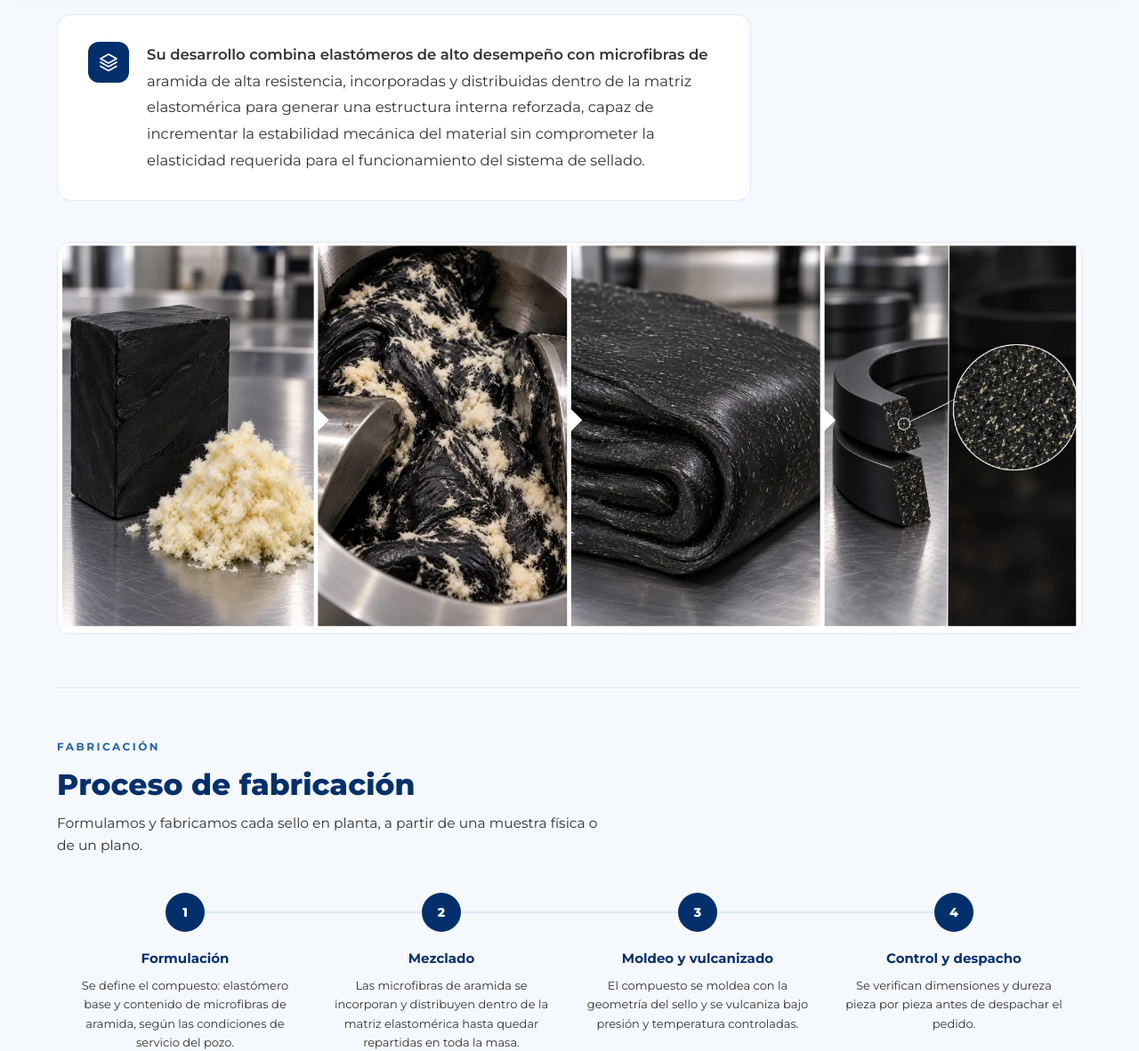
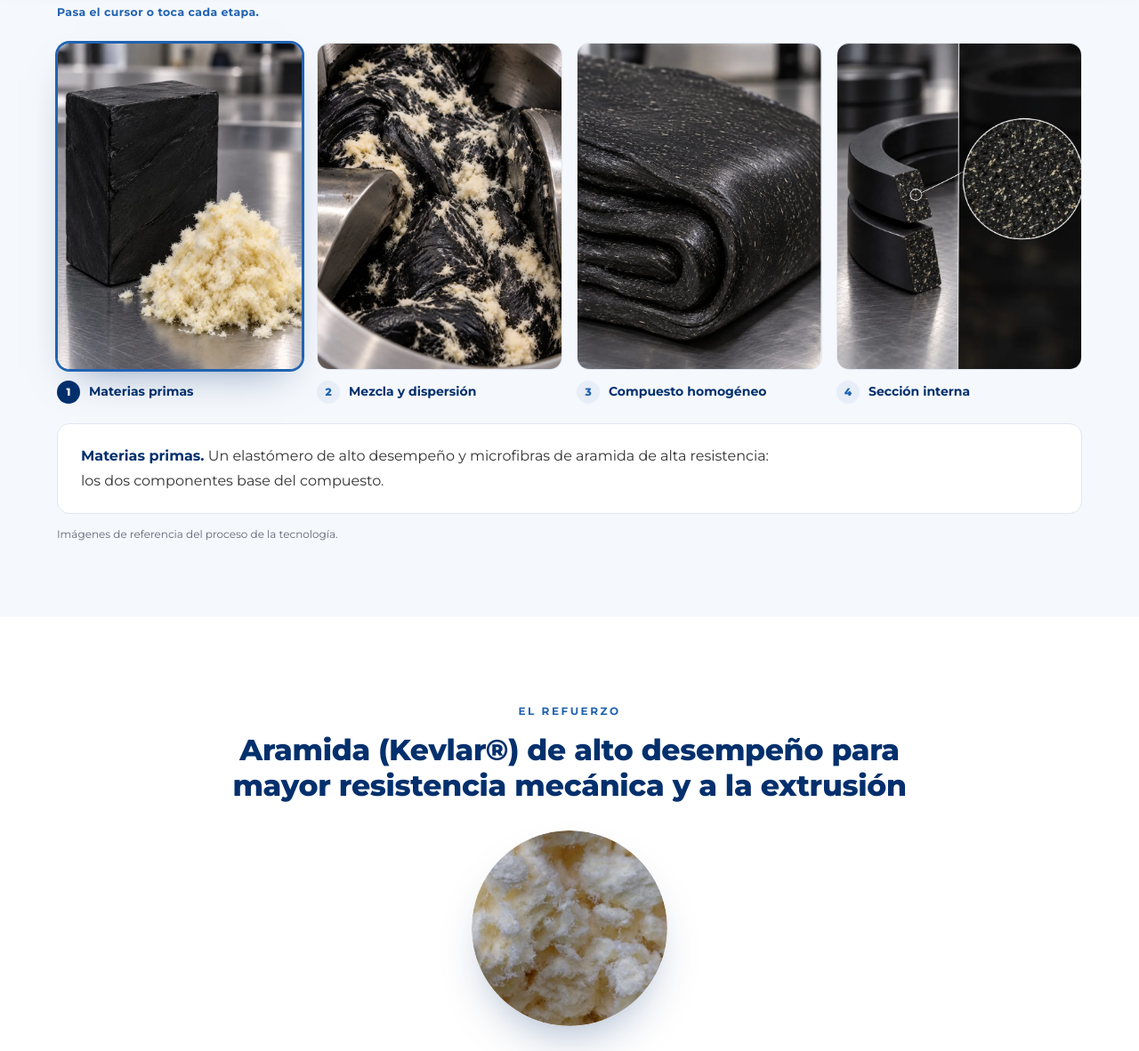
Before and after one commit to Camilo-Acvs/polymers-seals, a plain HTML site: page Página/polykran.html in a window 1280 px wide. Shown: the part 804-1986 px from the top of the page at 89% size. Drawn offline with Linux system fonts and the light colour scheme.

Commit message:
POLYKRAN V4

```diff
--- a/Página/css/polykran.css
+++ b/Página/css/polykran.css
@@ -14,9 +14,9 @@ html:has(.pk2-hero), body:has(.pk2-hero) { overflow-x: clip; }
 .pk2-rise.d3 { transition-delay: .24s; }
 
 /* Cabeceras de sección (más grandes que el default de styles.css) */
-.pk2-head { margin-bottom: 38px; }
+.pk2-head { margin-bottom: 26px; }
 .pk2-scene .section-tag, .pk2-tech .section-tag, .pk2-variants .section-tag,
-.pk2-proc-head .section-tag, .pk2-head .section-tag {
+.pk2-head .section-tag {
   font-size: 12px; letter-spacing: 2.5px; margin-bottom: 14px;
 }
 .pk2-head .section-title {
@@ -62,34 +62,48 @@ html:has(.pk2-hero), body:has(.pk2-hero) { overflow-x: clip; }
   border: 1px solid rgba(255,255,255,.22); border-radius: 100px;
   padding: 7px 14px; background: rgba(255,255,255,.05);
 }
-/* ── TECNOLOGÍA: párrafo del cliente + strip del proceso + fabricación ── */
+/* ── TECNOLOGÍA: cabecera + proceso interactivo de 4 paneles ── */
 .pk2-tech { padding: 84px 0; background: #F5F8FC; }
 
-/* párrafo del cliente en tarjeta con ícono */
-.pk2-tech-lead {
-  max-width: 780px; margin: 0 0 46px;
-  display: grid; grid-template-columns: 46px 1fr; gap: 20px; align-items: start;
-  background: #fff; border: 1px solid var(--border); border-radius: 16px;
-  padding: 30px 34px;
+.pk2-flow-hint { margin: 0 0 24px; font-size: 12.5px; font-weight: 700; letter-spacing: .4px; color: var(--blue-mid); }
+
+.pk2-flow-row { display: grid; grid-template-columns: repeat(4, 1fr); gap: 16px; }
+.pk2-flow-panel {
+  appearance: none; -webkit-appearance: none; border: 0; padding: 0; margin: 0; background: none;
+  font: inherit; color: inherit; text-align: left; cursor: pointer;
+  display: flex; flex-direction: column; gap: 12px;
 }
-.pk2-tech-lead-ico {
-  width: 46px; height: 46px; border-radius: 12px; flex: 0 0 auto;
-  background: var(--blue-dark); color: #fff; display: grid; place-items: center;
+.pk2-flow-panel:focus-visible { outline: 2px solid var(--blue-mid); outline-offset: 4px; border-radius: 6px; }
+.pk2-flow-img {
+  position: relative; display: block; border-radius: 14px; overflow: hidden;
+  border: 1px solid var(--border); aspect-ratio: 3 / 4; background: #eef2f7;
+  transition: box-shadow .3s ease, border-color .3s ease;
 }
-.pk2-tech-lead-ico svg { width: 24px; height: 24px; }
-.pk2-tech-lead p { font-size: clamp(14.5px, 1.5vw, 16.5px); line-height: 1.8; color: var(--text-body); margin: 0; }
-.pk2-tech-lead p::first-line { font-weight: 600; }
+.pk2-flow-img img { width: 100%; height: 100%; object-fit: cover; display: block; }
+.pk2-flow-panel:hover .pk2-flow-img {
+  border-color: var(--blue-mid); box-shadow: 0 16px 34px -22px rgba(3, 48, 109, .4);
+}
+.pk2-flow-panel.is-active .pk2-flow-img {
+  border-color: var(--blue-mid);
+  box-shadow: 0 0 0 2px var(--blue-mid), 0 20px 44px -22px rgba(3, 48, 109, .5);
+}
 
-/* strip del proceso — sin sombra, solo un filo */
-.pk2-tech-strip { margin: 0; }
-.pk2-tech-strip-frame { border-radius: 14px; overflow: hidden; border: 1px solid var(--border); }
-.pk2-tech-strip img { display: block; width: 100%; height: auto; }
+.pk2-flow-cap { display: flex; align-items: center; gap: 10px; font-size: 14px; font-weight: 700; color: var(--blue-dark); line-height: 1.25; }
+.pk2-flow-cap b {
+  flex: 0 0 auto; width: 26px; height: 26px; border-radius: 50%;
+  background: #E7EEF7; color: var(--blue-mid); font-size: 12px; font-weight: 800;
+  display: grid; place-items: center; transition: background .3s ease, color .3s ease;
+}
+.pk2-flow-panel:is(:hover, :focus-visible) .pk2-flow-cap b,
+.pk2-flow-panel.is-active .pk2-flow-cap b { background: var(--blue-dark); color: #fff; }
 
-/* bloque "Proceso de fabricación" — bajo el strip */
-.pk2-proc-block { margin-top: 60px; border-top: 1px solid var(--border); padding-top: 52px; }
-.pk2-proc-head { margin-bottom: 4px; }
-.pk2-proc-title { font-size: clamp(23px, 2.9vw, 33px); font-weight: 800; color: var(--blue-dark); line-height: 1.18; margin: 0 0 12px; }
-.pk2-proc-sub { font-size: 15.5px; line-height: 1.6; color: var(--text-body); max-width: 620px; margin: 0; }
+.pk2-flow-detail {
+  margin-top: 22px; background: #fff; border: 1px solid var(--border); border-radius: 14px;
+  padding: 22px 26px; min-height: 96px; display: flex; align-items: center;
+}
+.pk2-flow-detail-text { margin: 0; font-size: clamp(14.5px, 1.5vw, 16px); line-height: 1.75; color: var(--text-body); max-width: 780px; }
+.pk2-flow-detail-text strong { color: var(--blue-dark); }
+.pk2-flow-note { margin: 14px 0 0; font-size: 12px; line-height: 1.5; color: var(--text-muted); }
 
 /* imagen circular de la fibra — cabecera del scrollytelling de aramida */
 .pk2-scene-fiber { margin: 30px auto 0; width: 220px; }
@@ -136,22 +150,6 @@ html:has(.pk2-hero), body:has(.pk2-hero) { overflow-x: clip; }
 }
 .pk2-scene-progress i { width: 44px; height: 3px; border-radius: 2px; background: #E1E9F4; overflow: hidden; }
 .pk2-scene-progress i b { display: block; height: 100%; width: 0; background: var(--blue-dark); transition: width .35s ease; }
-
-/* ── PROCESO DE FABRICACIÓN (timeline dentro de .pk2-tech) ── */
-.pk2-proc-track { display: grid; grid-template-columns: repeat(4, 1fr); margin-top: 40px; }
-.pk2-proc-step { position: relative; padding: 0 16px; text-align: center; }
-.pk2-proc-step::before {
-  content: ""; position: absolute; top: 21px; left: 0; right: 0; height: 2px; background: var(--border); z-index: 0;
-}
-.pk2-proc-step:first-child::before { left: 50%; }
-.pk2-proc-step:last-child::before { right: 50%; }
-.pk2-proc-num {
-  position: relative; z-index: 1; width: 44px; height: 44px; margin: 0 auto 18px;
-  border-radius: 50%; background: var(--blue-dark); color: #fff;
-  display: grid; place-items: center; font-weight: 800; font-size: 14px;
-}
-.pk2-proc-step h4 { font-size: 15px; font-weight: 700; color: var(--blue-dark); margin: 0 0 8px; }
-.pk2-proc-step p { font-size: 13px; line-height: 1.65; color: var(--text-body); margin: 0; max-width: 260px; margin-left: auto; margin-right: auto; }
 
 /* ── VARIANTS ── */
 .pk2-variants { padding: 96px 0; background: #F5F8FC; }
@@ -230,18 +228,14 @@ body:has(.pk2-dock) .floating-actions { bottom: 82px; }
 }
 @media (max-width: 860px) {
   .pk2-tech, .pk2-variants { padding: 64px 0; }
-  .pk2-head { margin-bottom: 26px; }
+  .pk2-head { margin-bottom: 20px; }
   .pk2-rise { transform: translateY(34px); }
 
   /* ── TECNOLOGÍA en móvil ── */
-  .pk2-tech-lead {
-    grid-template-columns: 40px 1fr; gap: 15px;
-    padding: 22px 20px; margin-bottom: 32px;
-  }
-  .pk2-tech-lead-ico { width: 40px; height: 40px; }
-  .pk2-tech-lead-ico svg { width: 21px; height: 21px; }
-  .pk2-tech-lead p::first-line { font-weight: 700; }
-  .pk2-proc-block { margin-top: 44px; padding-top: 40px; }
+  .pk2-flow-hint { margin-bottom: 18px; }
+  .pk2-flow-row { grid-template-columns: repeat(2, 1fr); gap: 14px 12px; }
+  .pk2-flow-cap { font-size: 13px; }
+  .pk2-flow-detail { min-height: 0; padding: 20px 20px; margin-top: 18px; }
   .pk2-scene-fiber { width: 168px; margin-top: 22px; }
 
   /* ── SCENE en móvil: tarjetas con entrada coreografiada ── */
@@ -281,17 +275,6 @@ body:has(.pk2-dock) .floating-actions { bottom: 82px; }
   .pk2-scene-progress { display: none; }
   .pk2-vgrid { margin-top: 30px; }
 }
-@media (max-width: 720px) {
-  .pk2-proc-track { grid-template-columns: 1fr; }
-  .pk2-proc-step { display: grid; grid-template-columns: 44px 1fr; gap: 16px; text-align: left; padding: 0 0 30px; }
-  .pk2-proc-step::before { top: 44px; bottom: -2px; left: 21px; right: auto; width: 2px; height: auto; }
-  .pk2-proc-step:first-child::before { left: 21px; top: 44px; }
-  .pk2-proc-step:last-child::before { display: none; }
-  .pk2-proc-num { margin: 0; }
-  .pk2-proc-body { padding-top: 9px; }
-  .pk2-proc-step h4 { text-align: left; }
-  .pk2-proc-step p { text-align: left; max-width: none; margin: 0; }
-}
 @media (max-width: 640px) {
   .pk2-chip { padding: 0 13px; gap: 8px; }
   .pk2-chip-img { width: 30px; height: 30px; }
@@ -307,7 +290,7 @@ body:has(.pk2-dock) .floating-actions { bottom: 82px; }
   .pk2-scene-head { padding: 46px 0 2px; }
 }
 @media (prefers-reduced-motion: reduce) {
-  .pk2-rise, .pk2-tech-lead p { opacity: 1 !important; transform: none !important; transition: none !important; }
+  .pk2-rise { opacity: 1 !important; transform: none !important; transition: none !important; }
   .pk2-track { animation: none; }
   .pk2-row { overflow-x: auto; -webkit-mask-image: none; mask-image: none; }
   .pk2-step, .pk2-step h3, .pk2-step p, .pk2-step-eyebrow span { opacity: 1 !important; transform: none !important; transition: none !important; }
--- a/Página/js/polykran.js
+++ b/Página/js/polykran.js
@@ -156,4 +156,28 @@
 
     requestAnimationFrame(frame);
   });
+
+  /* ── 4. Proceso interactivo: paneles + detalle sincronizado ── */
+  document.querySelectorAll('.pk2-flow').forEach(function (flow) {
+    var panels = [].slice.call(flow.querySelectorAll('.pk2-flow-panel'));
+    var out = flow.querySelector('.pk2-flow-detail-text');
+    if (!panels.length || !out) return;
+
+    function activate(panel) {
+      panels.forEach(function (p) {
+        var on = p === panel;
+        p.classList.toggle('is-active', on);
+        p.setAttribute('aria-pressed', on ? 'true' : 'false');
+      });
+      var title = panel.getAttribute('data-title') || '';
+      var text = panel.getAttribute('data-text') || '';
+      out.innerHTML = (title ? '<strong>' + title + '.</strong> ' : '') + text;
+    }
+
+    panels.forEach(function (p) {
+      p.addEventListener('mouseenter', function () { activate(p); });
+      p.addEventListener('focus', function () { activate(p); });
+      p.addEventListener('click', function () { activate(p); });
+    });
+  });
 })();
--- a/Página/polykran.html
+++ b/Página/polykran.html
@@ -114,46 +114,41 @@
         <div class="section-tag">LA TECNOLOGÍA</div>
         <h2 class="section-title">Una estructura interna reforzada</h2>
       </div>
-      <div class="pk2-tech-lead pk2-rise">
-        <span class="pk2-tech-lead-ico" aria-hidden="true">
-          <svg viewBox="0 0 24 24" fill="none" stroke="currentColor" stroke-width="1.7" stroke-linecap="round" stroke-linejoin="round"><path d="M12 3 3 8l9 5 9-5-9-5Z"/><path d="m3 12 9 5 9-5"/><path d="m3 16.5 9 5 9-5"/></svg>
-        </span>
-        <p>Su desarrollo combina elastómeros de alto desempeño con microfibras de aramida de alta resistencia, incorporadas y distribuidas dentro de la matriz elastomérica para generar una estructura interna reforzada, capaz de incrementar la estabilidad mecánica del material sin comprometer la elasticidad requerida para el funcionamiento del sistema de sellado.</p>
-      </div>
+      <div class="pk2-flow pk2-rise">
+        <p class="pk2-flow-hint">Pasa el cursor o toca cada etapa.</p>
 
-      <figure class="pk2-tech-strip pk2-rise">
-        <div class="pk2-tech-strip-frame">
-          <picture>
-            <source media="(max-width:640px)" srcset="images/otras/proceso_polykran-mobile.webp">
-            <img src="images/otras/proceso_polykran.webp" alt="Proceso POLYKRAN®: bloque de elastómero junto a microfibras de aramida, mezclado en molino, lámina del compuesto reforzado, sello terminado en corte y zoom a su estructura interna" width="1800" height="687" loading="lazy" decoding="async">
-          </picture>
+        <div class="pk2-flow-row" role="group" aria-label="Etapas del proceso">
+          <button class="pk2-flow-panel is-active" type="button" aria-pressed="true"
+                  data-title="Materias primas"
+                  data-text="Un elastómero de alto desempeño y microfibras de aramida de alta resistencia: los dos componentes base del compuesto.">
+            <span class="pk2-flow-img"><img src="images/otras/proceso_p1.webp" alt="Bloque de elastómero junto a un montón de microfibras de aramida sobre una mesa de acero" width="760" height="1140" loading="lazy" decoding="async"></span>
+            <span class="pk2-flow-cap"><b>1</b> Materias primas</span>
+          </button>
+          <button class="pk2-flow-panel" type="button" aria-pressed="false"
+                  data-title="Mezcla y dispersión"
+                  data-text="Las microfibras de aramida se incorporan y dispersan en la matriz elastomérica mediante mezcla controlada, hasta repartirse por toda la masa.">
+            <span class="pk2-flow-img"><img src="images/otras/proceso_p2.webp" alt="Compuesto negro con microfibras de aramida mezclándose dentro de un molino" width="760" height="1140" loading="lazy" decoding="async"></span>
+            <span class="pk2-flow-cap"><b>2</b> Mezcla y dispersión</span>
+          </button>
+          <button class="pk2-flow-panel" type="button" aria-pressed="false"
+                  data-title="Compuesto homogéneo"
+                  data-text="El compuesto queda con las microfibras distribuidas de forma uniforme, sin aglomerados, listo para moldear y vulcanizar el sello.">
+            <span class="pk2-flow-img"><img src="images/otras/proceso_p3.webp" alt="Lámina del compuesto reforzado doblada sobre una mesa de acero" width="760" height="1140" loading="lazy" decoding="async"></span>
+            <span class="pk2-flow-cap"><b>3</b> Compuesto homogéneo</span>
+          </button>
+          <button class="pk2-flow-panel" type="button" aria-pressed="false"
+                  data-title="Sección interna"
+                  data-text="En el corte del componente terminado se ve el refuerzo de aramida dentro de la matriz; en el detalle, distribuido de forma homogénea y sin comprometer la elasticidad.">
+            <span class="pk2-flow-img"><img src="images/otras/proceso_p4.webp" alt="Corte de un sello terminado con un zoom a su estructura interna reforzada con microfibras de aramida" width="760" height="1140" loading="lazy" decoding="async"></span>
+            <span class="pk2-flow-cap"><b>4</b> Sección interna</span>
+          </button>
         </div>
-      </figure>
 
-      <div class="pk2-proc-block">
-        <div class="pk2-proc-head pk2-rise">
-          <div class="section-tag">FABRICACIÓN</div>
-          <h3 class="pk2-proc-title">Proceso de fabricación</h3>
-          <p class="pk2-proc-sub">Formulamos y fabricamos cada sello en planta, a partir de una muestra física o de un plano.</p>
+        <div class="pk2-flow-detail" aria-live="polite">
+          <p class="pk2-flow-detail-text"><strong>Materias primas.</strong> Un elastómero de alto desempeño y microfibras de aramida de alta resistencia: los dos componentes base del compuesto.</p>
         </div>
-        <div class="pk2-proc-track">
-          <div class="pk2-proc-step pk2-rise">
-            <div class="pk2-proc-num">1</div>
-            <div class="pk2-proc-body"><h4>Formulación</h4><p>Se define el compuesto: elastómero base y contenido de microfibras de aramida, según las condiciones de servicio del pozo.</p></div>
-          </div>
-          <div class="pk2-proc-step pk2-rise d1">
-            <div class="pk2-proc-num">2</div>
-            <div class="pk2-proc-body"><h4>Mezclado</h4><p>Las microfibras de aramida se incorporan y distribuyen dentro de la matriz elastomérica hasta quedar repartidas en toda la masa.</p></div>
-          </div>
-          <div class="pk2-proc-step pk2-rise d2">
-            <div class="pk2-proc-num">3</div>
-            <div class="pk2-proc-body"><h4>Moldeo y vulcanizado</h4><p>El compuesto se moldea con la geometría del sello y se vulcaniza bajo presión y temperatura controladas.</p></div>
-          </div>
-          <div class="pk2-proc-step pk2-rise d3">
-            <div class="pk2-proc-num">4</div>
-            <div class="pk2-proc-body"><h4>Control y despacho</h4><p>Se verifican dimensiones y dureza pieza por pieza antes de despachar el pedido.</p></div>
-          </div>
-        </div>
+
+        <p class="pk2-flow-note">Imágenes de referencia del proceso de la tecnología.</p>
       </div>
     </div>
   </section>
```
Also changed, not shown: Página/en/polykran.html (+31 -36 lines), Página/images/otras/Referencia POLYKRAN.jpeg (added), Página/images/otras/proceso_p1.webp (added), Página/images/otras/proceso_p2.webp (added), Página/images/otras/proceso_p3.webp (added), Página/images/otras/proceso_p4.webp (added), Página/images/otras/proceso_polykran-mobile.webp (deleted), Página/images/otras/proceso_polykran.webp (deleted), 4 other files.
